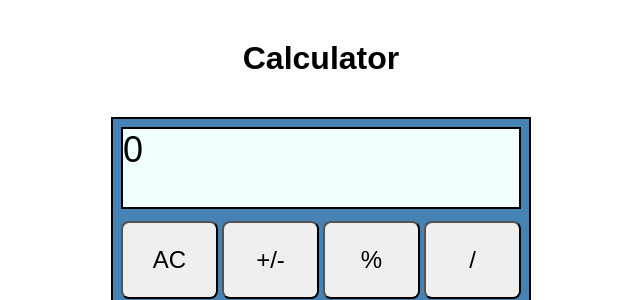
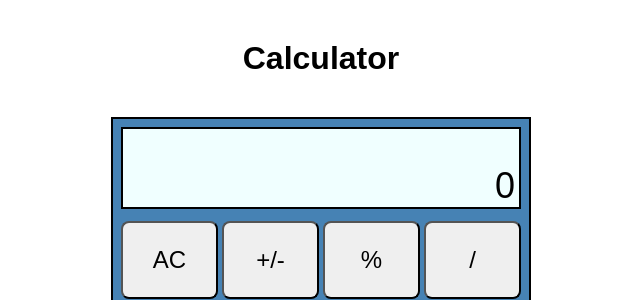
Before and after one commit to cjriley20/calculator, a plain HTML site: page index.html in a window 1280 px wide. Shown: the top 300 px of the page, 319-959 px from the left. Drawn offline with Linux system fonts and the light colour scheme.

Commit message:
Fix text alignment.

```diff
--- a/script.js
+++ b/script.js
@@ -41,7 +41,7 @@ function operate(op, x, y) {
 }
 
 // Screen elements
-const display = document.querySelector('div.display > p')
+const display = document.querySelector('div.display p')
 
 const buttons = document.querySelectorAll('button.digit')
 
--- a/styles.css
+++ b/styles.css
@@ -31,6 +31,9 @@ h1 {
 
 .display p {
     flex: 1;
+    text-align: right;
+    align-self: flex-end;
+    padding-right: 4px;
     font-size: 36px;
 }
 
```
